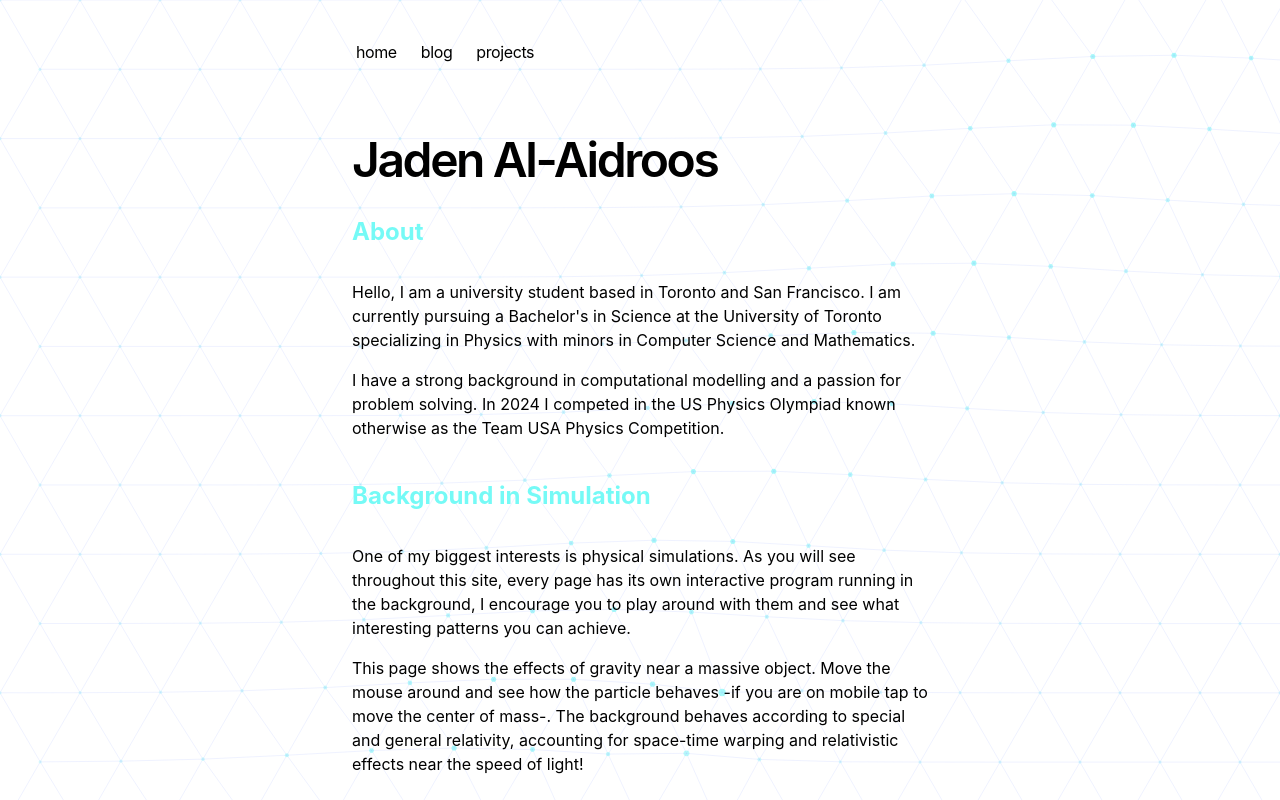
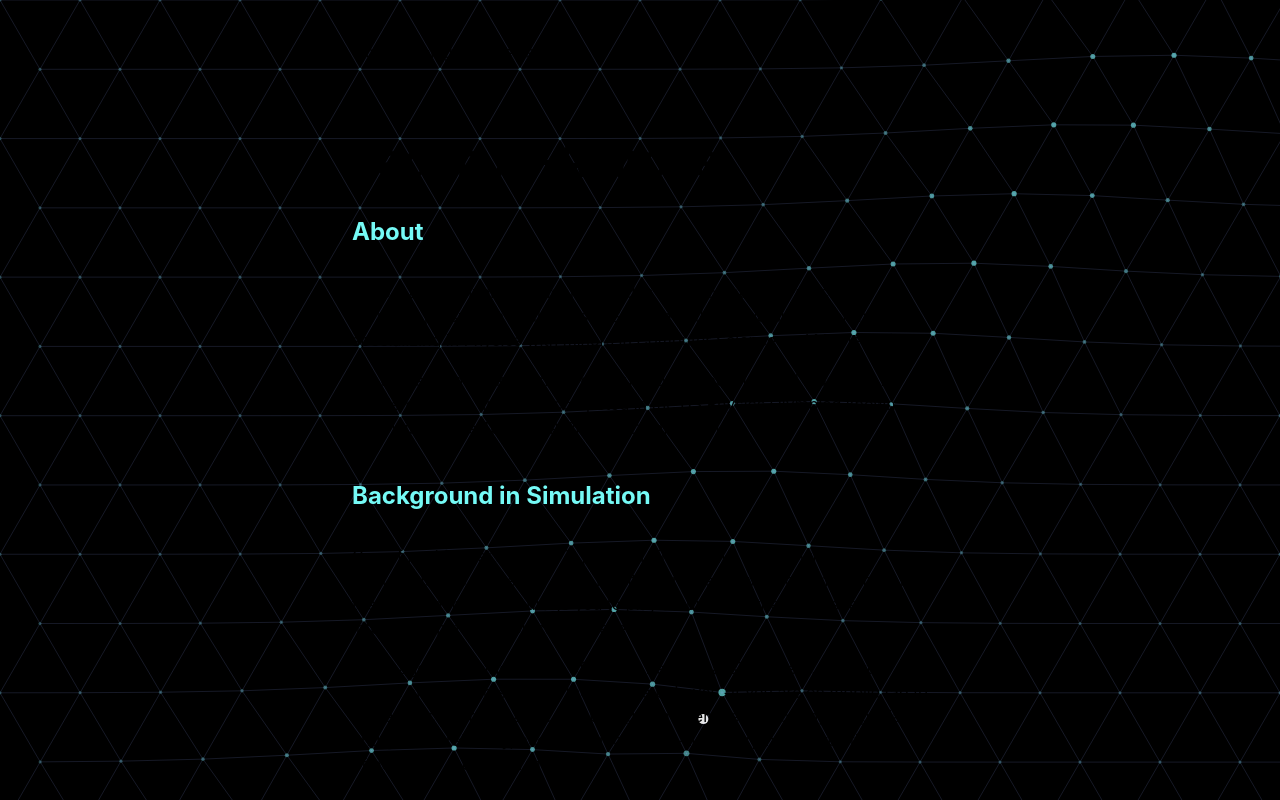
Before and after one commit to Jadenthealmighty/jaden-portfolio-v1, a Next.js app: page / in a window 1280 px wide. Shown: the top 800 px of the page. Built offline with nearby package versions, Linux system fonts and the light colour scheme.

Commit message:
fixing light mode

```diff
--- a/app/components/InteractiveBackground.tsx
+++ b/app/components/InteractiveBackground.tsx
@@ -129,6 +129,9 @@ export default function InteractiveBackground() {
       lastTime = time;
 
       ctx.clearRect(0, 0, canvas.width, canvas.height);
+      ctx.fillStyle = "black";
+      ctx.fillRect(0, 0, canvas.width, canvas.height);
+      ctx.fillStyle = "white";
 
       const t = time - startTime.current;
       const phase = (t % wavePeriod) / wavePeriod;
```
